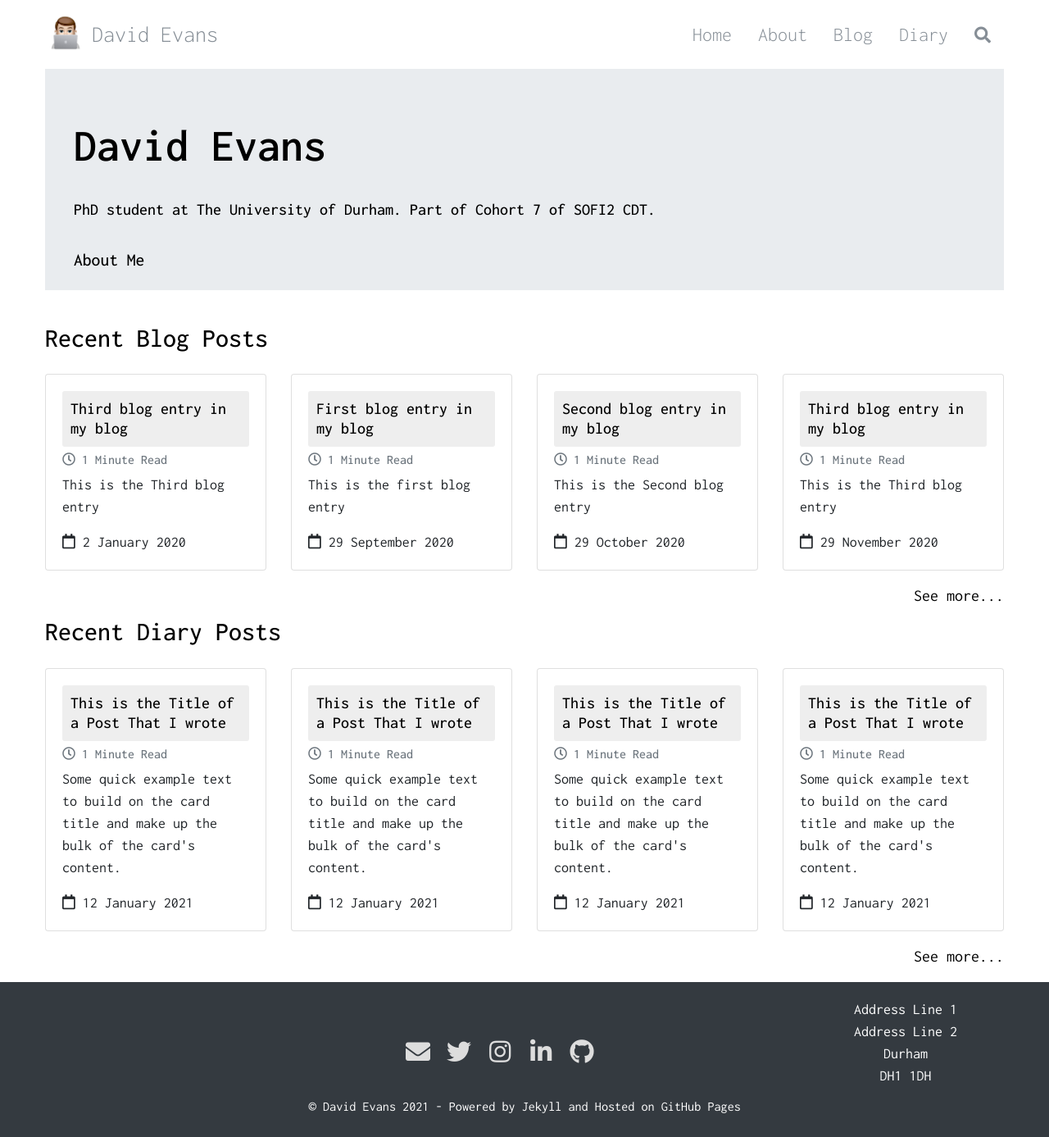
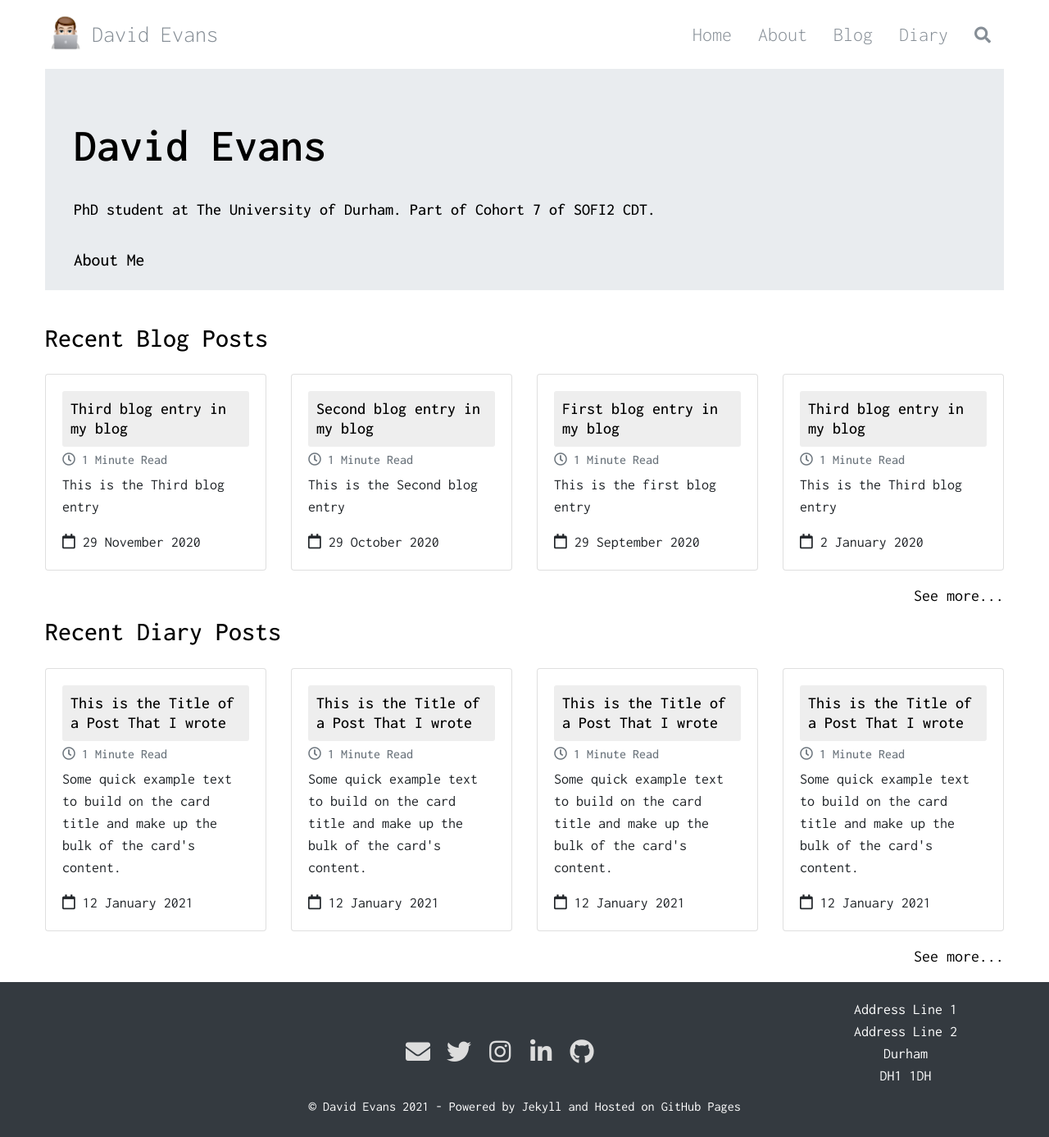
Before and after one commit to davidaevans/davidaevans.github.io, a Jekyll site: the page built from index.html, in a window 1280 px wide. Shown: the whole page at 82% size. Built offline with Jekyll 4.4.1, drawn with Linux system fonts in a browser that asks for light colours.

Commit message:
reverse order of posts on index to be most recent first

```diff
--- a/index.html
+++ b/index.html
@@ -18,7 +18,7 @@ layout: default
 		</div>
 		<div class="row">
 
-			{% for post in site.blog limit:4 %}
+			{% for post in site.blog reversed limit:4 %}
 
 			<div class="col-md-3 my-3 align-items-stretch d-flex">
 				<div class="card">
```
